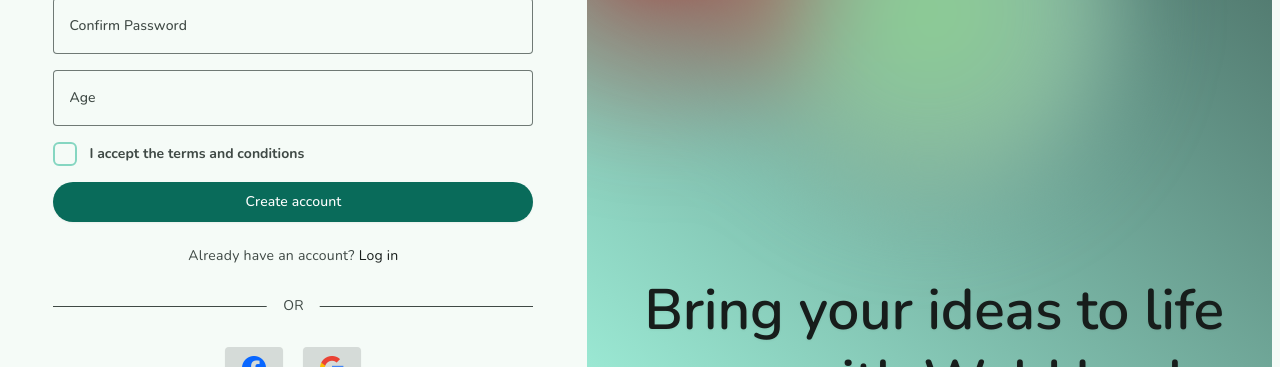
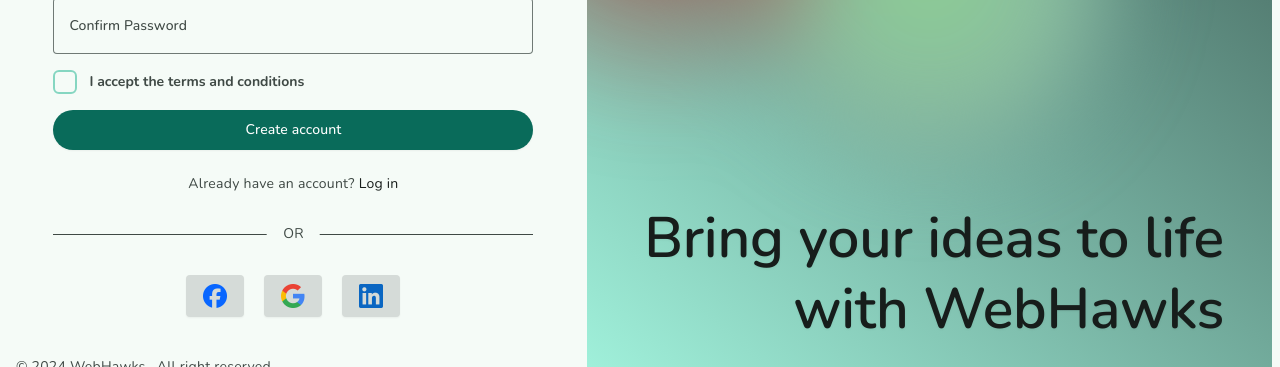
Before and after one commit to web-hawks/evento, a React (Vite) app: page /register in a window 1280 px wide. Shown: the part 442-809 px from the top of the page. Built offline with nearby package versions, Linux system fonts and the light colour scheme; no server answers.

Commit message:
feat: add LinkedIn icon and implement registration validation schema

```diff
--- a/src/assets/assets.js
+++ b/src/assets/assets.js
@@ -4,5 +4,14 @@
 import React from './react.svg';
 import FacebookIcon from './facebookIcon.png';
 import GoogleIcon from './googleIcon.png';
+import LinkedinIcon from './linkedinIcon.png';
 
-export { SmallLogo, LargeLogo, Banner, React, FacebookIcon, GoogleIcon };
+export {
+  SmallLogo,
+  LargeLogo,
+  Banner,
+  React,
+  FacebookIcon,
+  GoogleIcon,
+  LinkedinIcon,
+};
--- a/src/pages/Register.jsx
+++ b/src/pages/Register.jsx
@@ -14,13 +14,18 @@
 /**
  * Components
  */
-import { React } from '../assets/assets';
+import {
+  LinkedinIcon,
+  React,
+  FacebookIcon,
+  GoogleIcon,
+} from '../assets/assets';
 import PageTitle from '../components/PageTitle';
 import FieldText from '../components/FieldText';
 import PasswordStrengthMeter from '../components/PasswordStrengthMeter';
 import Button from '../components/Button';
 import { BackgroundGradientAnimation } from '../components/ui/background-gradient-animation';
-import { FacebookIcon, GoogleIcon } from '../assets/assets';
+import registerSchema from '../schemas/registerSchema';
 
 const Register = () => {
   const {
@@ -28,7 +33,9 @@
     handleSubmit,
     formState: { errors },
     watch,
-  } = useForm();
+  } = useForm({
+    resolver: registerSchema,
+  });
   const [isSubmitting, setIsSubmitting] = useState(false);
   const navigate = useNavigate();
   const onSubmit = async (data) => {
@@ -94,9 +101,7 @@
                 label='Full Name'
                 name='fullName'
                 register={register}
-                required
                 errors={errors}
-                rules={{ required: 'Full name is required' }}
                 autoFocus={true}
                 placeholder='Full name'
               />
@@ -104,15 +109,7 @@
                 label='Email'
                 name='email'
                 placeholder='Enter Your Email'
-                required
                 register={register}
-                rules={{
-                  required: 'Email is required',
-                  pattern: {
-                    value: /^[a-zA-Z0-9._%+-]+@[a-zA-Z0-9.-]+\.[a-zA-Z]{2,}$/,
-                    message: 'Email is not valid',
-                  },
-                }}
                 errors={errors}
                 type='email'
               />
@@ -120,57 +117,18 @@
                 label='Password'
                 name='password'
                 placeholder='Enter Your Password'
-                required
                 register={register}
                 errors={errors}
                 type='password'
-                rules={{
-                  minLength: {
-                    value: 8,
-                    message: 'Password must be at least 8 characters',
-                  },
-                  required: 'Password is required',
-                  pattern: {
-                    value:
-                      /^(?=.*[a-z])(?=.*[A-Z])(?=.*\d)(?=.*[!@#$%^&*()]).{8,}$/,
-                    message:
-                      'Password must contain at least one uppercase letter, one lowercase letter, one number, and one special character',
-                  },
-                }}
               />
               <PasswordStrengthMeter password={watch('password')} />
               <FieldText
                 label='Confirm Password'
                 name='confirmPassword'
                 placeholder='Confirm Your Password'
-                required={true}
                 register={register}
                 errors={errors}
                 type='password'
-                rules={{
-                  required: 'Confirm password is required',
-                  validate: (value) =>
-                    value === watch('password') || 'Passwords do not match',
-                }}
-              />
-              <FieldText
-                label='Age'
-                name='age'
-                placeholder='Enter Your Age'
-                register={register}
-                errors={errors}
-                type='number'
-                rules={{
-                  min: {
-                    value: 18,
-                    message: 'You must be at least 18 years old',
-                  },
-                  max: {
-                    value: 99,
-                    message: 'You must be at most 99 years old',
-                  },
-                  required: 'Age is required',
-                }}
               />
               <div className='flex max-w-md flex-col gap-4'>
                 <label className='group flex cursor-pointer items-center space-x-3'>
@@ -257,6 +215,17 @@
                   className='h-6 w-6'
                 />
               </Button>
+              <Button
+                variant='withIcon'
+                className=''
+                type='button'
+              >
+                <img
+                  src={LinkedinIcon}
+                  alt='Google'
+                  className='h-6 w-6'
+                />
+              </Button>
             </div>
           </div>
 
--- /dev/null
+++ b/src/schemas/registerSchema.js
@@ -0,0 +1,27 @@
+import * as z from 'zod';
+
+export const registerSchema = z
+  .object({
+    fullName: z
+      .string()
+      .min(2, 'Full name must be at least 2 characters')
+      .max(50, 'Full name must be less than 50 characters'),
+    email: z.string().email('Invalid email address'),
+    password: z
+      .string()
+      .min(8, 'Password must be at least 8 characters')
+      .regex(
+        /^(?=.*[a-z])(?=.*[A-Z])(?=.*\d)(?=.*[@$!%*?&])[A-Za-z\d@$!%*?&]{8,}$/,
+        'Password must contain at least one uppercase letter, one lowercase letter, one number, and one special character',
+      ),
+    confirmPassword: z.string(),
+    termsAccepted: z.boolean().refine((val) => val === true, {
+      message: 'You must accept the terms and conditions',
+    }),
+  })
+  .refine((data) => data.password === data.confirmPassword, {
+    message: "Passwords don't match",
+    path: ['confirmPassword'],
+  });
+
+export default registerSchema;
```
Also changed, not shown: src/assets/linkedinIcon.png (added).
